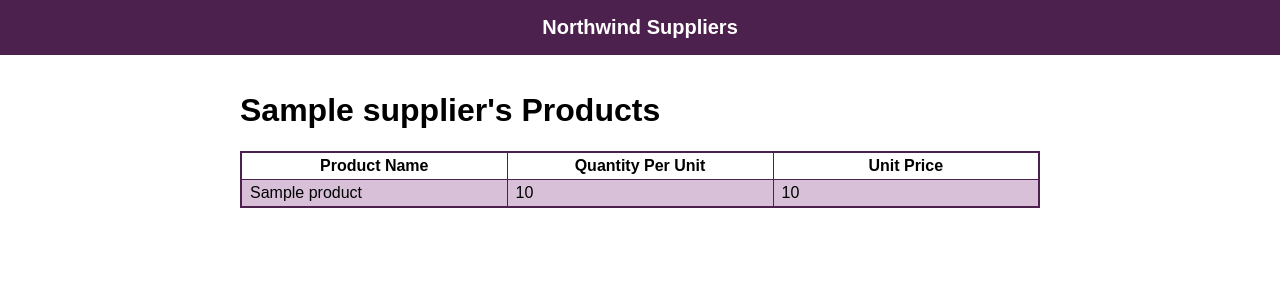
After one commit to deeryeus/Northwind-Suppliers, a Flask app: template templates/products.html in a window 1280 px wide. The commit adds this page. Shown: the top 300 px of the page. Run offline with Flask 2, Linux system fonts and the light colour scheme; the template is opened without the code that fills it: most values are stand-ins (such as "Sample title", 1, 10 or a date in 2020).

Commit message:
supplier names now link to product page

```diff
--- a/app.py
+++ b/app.py
@@ -1,6 +1,6 @@
 from flask import Flask
 from flask import render_template
-from database import get_name_city_country
+from database import get_name_city_country, get_supplier_products, get_supplier
 
 app = Flask(__name__)
 
@@ -9,4 +9,14 @@
 
     company_locations = get_name_city_country()
 
-    return render_template('main.html', company_locations=company_locations)
+    return render_template('suppliers.html', company_locations=company_locations)
+
+
+@app.route("/suppliers/<int:supplier_id>")
+def products(supplier_id):
+
+    products = get_supplier_products(supplier_id)
+
+    supplier = get_supplier(supplier_id)
+
+    return render_template('products.html', products=products, supplier=supplier)
--- a/static/style.css
+++ b/static/style.css
@@ -64,3 +64,9 @@
   tbody tr:nth-child(even) {
     background-color: rgb(216, 192, 216);
   }
+
+  tr td a {
+      font-weight: bold;
+      color:rgb(82, 68, 211);
+      text-decoration: none;
+  }
--- a/templates/main.html
+++ b/templates/main.html
@@ -19,25 +19,10 @@
         </div>
     </nav>
 
-    <div class="container">
-        <h1>Northwind Supplier Locations</h1>
+    {% block container %}
 
-        <table>
-            <tr>
-                <th>Company Name</th>
-                <th>City</th>
-                <th>Country</th>
-            </tr>
 
-            {% for company_data in company_locations %}
-            <tr>
-                <td>{{ company_data['CompanyName'] }}</td>
-                <td>{{ company_data['City'] }}</td>
-                <td>{{ company_data['Country'] }}</td>
-            </tr>
-            {% endfor %}
-        </table>
-    </div>
+    {% endblock %}
 
 </body>
 
--- /dev/null
+++ b/templates/products.html
@@ -0,0 +1,25 @@
+{% extends 'main.html' %}
+
+{% block container %}
+
+<div class="container">
+    <h1>{{ supplier[0]['CompanyName'] }}'s Products</h1>
+
+    <table>
+        <tr>
+            <th>Product Name</th>
+            <th>Quantity Per Unit</th>
+            <th>Unit Price</th>
+        </tr>
+
+        {% for product in products %}
+        <tr>
+            <td>{{ product['ProductName'] }}</td>
+            <td>{{ product['QuantityPerUnit'] }}</td>
+            <td>{{ product['UnitPrice'] }}</td>
+        </tr>
+        {% endfor %}
+    </table>
+</div>
+
+{% endblock %}
```
Also changed, not shown: database.py (+35 -2 lines), templates/suppliers.html (added, +25 -0 lines).
